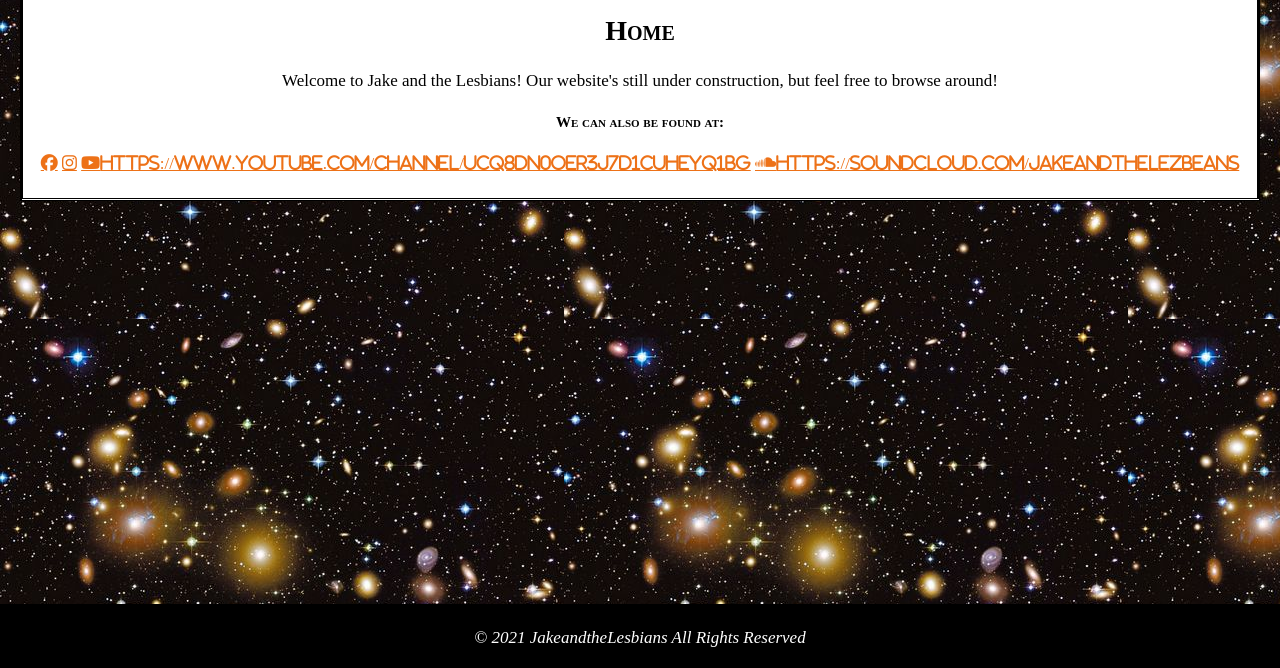
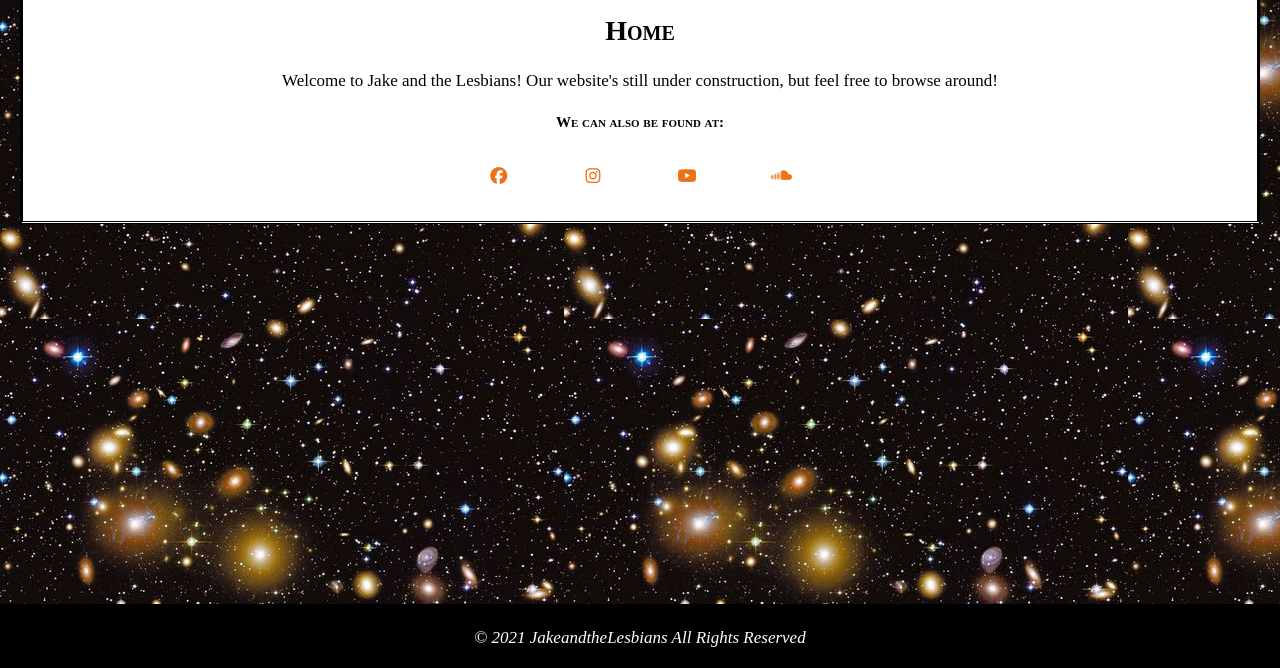
Before and after one commit to jakeandthelezbeans/jakeandthelezbeans.github.io, a plain HTML site: page index.html in a window 1280 px wide. Shown: the part 132-800 px from the top of the page. Drawn offline with Linux system fonts and the light colour scheme.

Commit message:
fixed icons

```diff
--- a/CSS/Style.css
+++ b/CSS/Style.css
@@ -312,3 +312,11 @@ a:hover{
 }
 .outsidelink {
 }
+
+.fa {
+  padding: 20px;
+  font-size: 60px;
+  width: 50px;
+  text-align: center;
+  text-decoration: none;
+}
--- a/index.html
+++ b/index.html
@@ -37,8 +37,8 @@
         <link rel="stylesheet" href="https://cdnjs.cloudflare.com/ajax/libs/font-awesome/4.7.0/css/font-awesome.min.css">
         <a href="https://www.facebook.com/JakeAndTheLezbeans/" class="fa fa-facebook"></a>
         <a href="https://www.youtube.com/channel/UCq8Dn0OEr3j7D1cuhEYQ1bg" class="fa fa-instagram"></a>
-        <a href="https://" class="fa fa-youtube">https://www.youtube.com/channel/UCq8Dn0OEr3j7D1cuhEYQ1bg</a>
-        <a href="https://" class="fa fa-soundcloud">https://soundcloud.com/jakeandthelezbeans</a>
+        <a href="https://www.youtube.com/channel/UCq8Dn0OEr3j7D1cuhEYQ1bg" class="fa fa-youtube"></a>
+        <a href="https://soundcloud.com/jakeandthelezbeans" class="fa fa-soundcloud"></a>
       </p>
     </section>
   </main>
```
